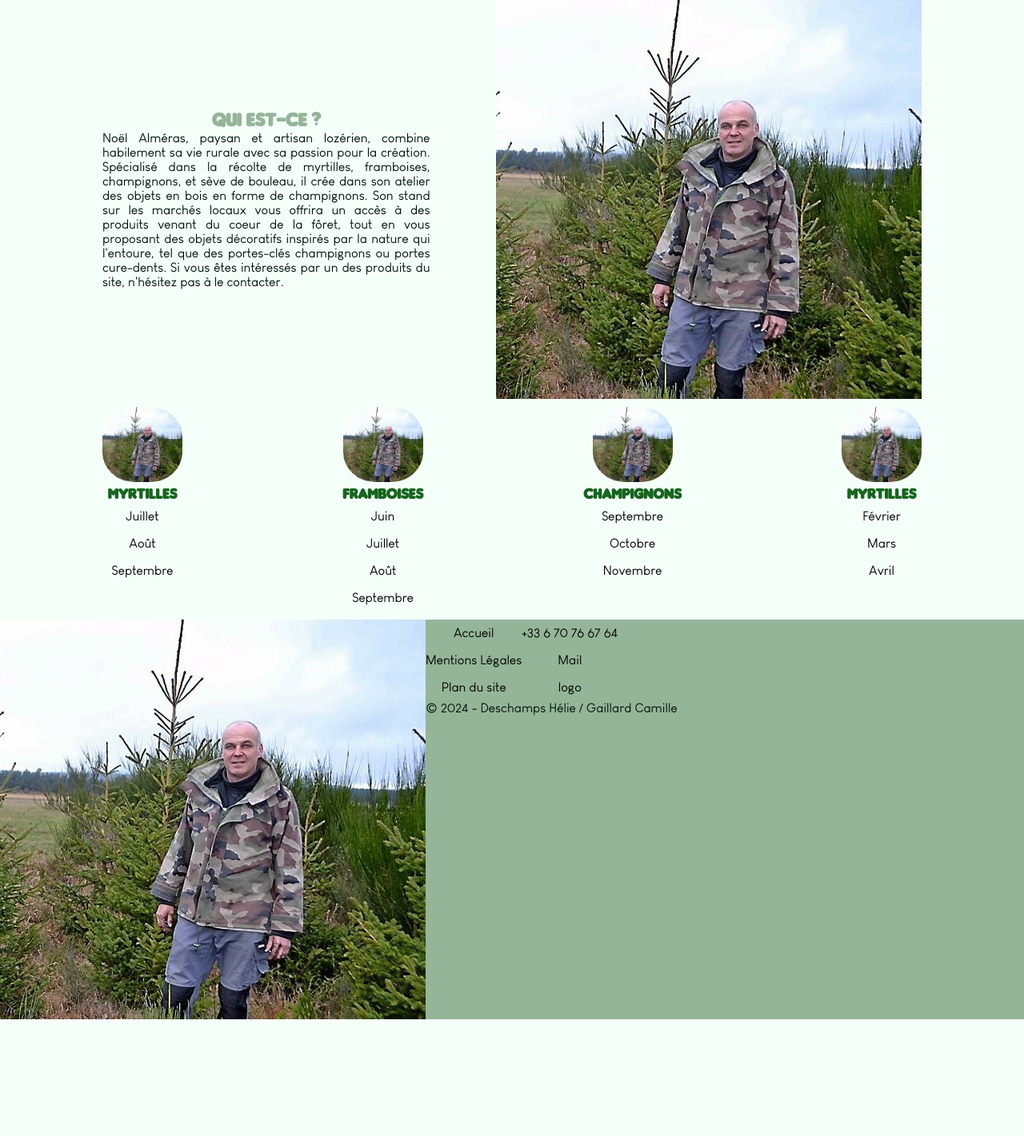
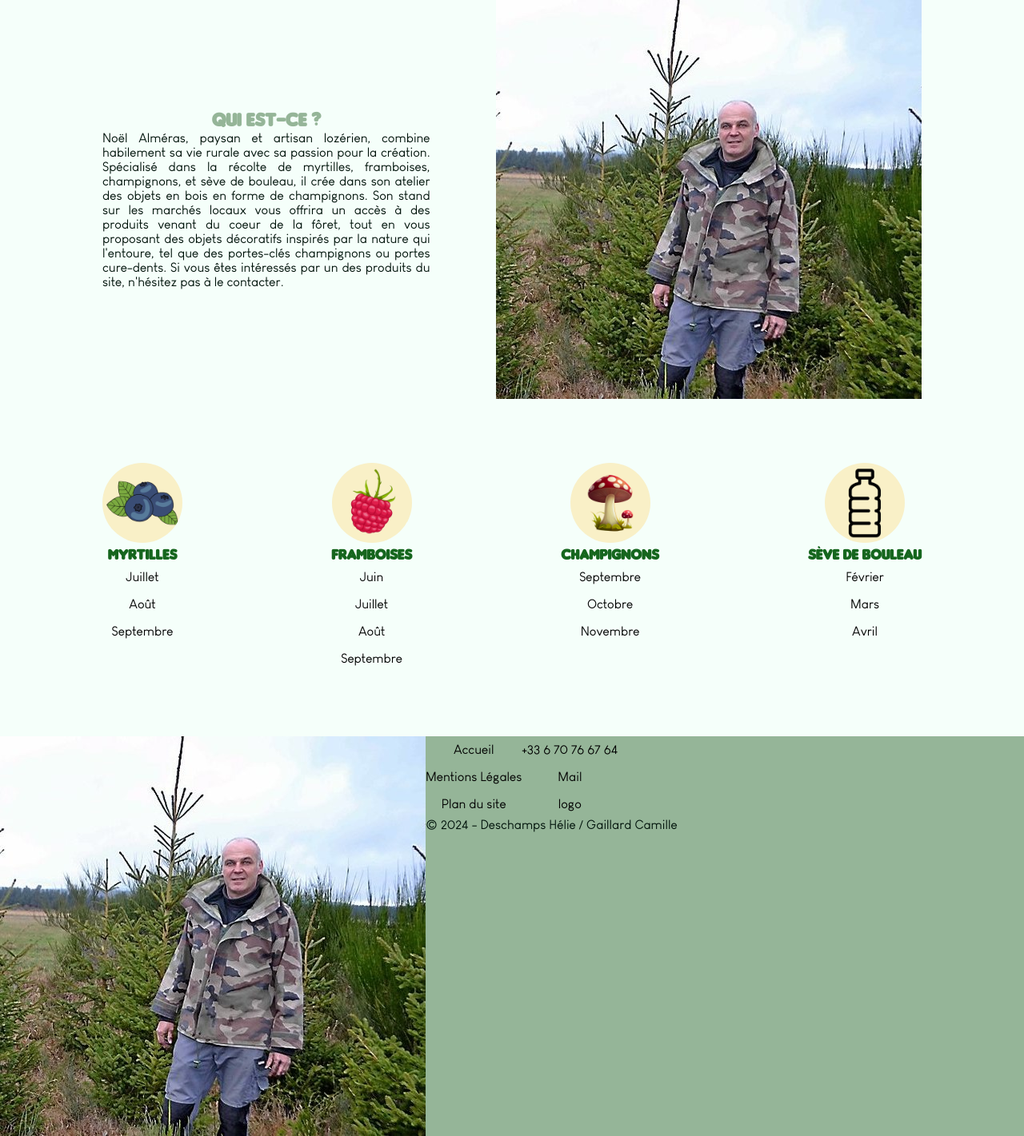
Before and after one commit to gaillardcamille/noelalmeras, a PHP site: page / in a window 1280 px wide. Shown: the part 83-1504 px from the top of the page at 80% size. Before the commit the page ends 1358 px from the top, so only its background shows below. Run offline with PHP 8.4, Linux system fonts and the light colour scheme.

Commit message:
new file:   src/img/black.jpg 	new file:   "src/img/champignon-c\303\250pe.jpg" 	deleted:    src/img/champignon.jpeg 	new file:   src/img/champignons.png 	new file:   src/img/eau-de-bouleau.png 	new file:   src/img/framboises.png 	new file:   src/img/myrtilles.png 	modified:   src/index.php 	modified:   src/style/style.css

```diff
--- a/src/index.php
+++ b/src/index.php
@@ -34,7 +34,7 @@ include_once 'component/header.php';
 		<section id="produits">
 
 			<article>
-				<img src="img/noel.jpg" alt="Les Myrtilles">
+				<img src="img/myrtilles.png" alt="Les Myrtilles">
 				<h3>Myrtilles</h3>
 				<ul>
 					<li>Juillet</li>
@@ -44,7 +44,7 @@ include_once 'component/header.php';
 			</article>
 
 			<article>
-				<img src="img/noel.jpg" alt="Les Framboises">
+				<img src="img/framboises.png" alt="Les Framboises">
 				<h3>Framboises</h3>
 				<ul>
 					<li>Juin</li>
@@ -55,7 +55,7 @@ include_once 'component/header.php';
 			</article>
 
 			<article>
-				<img src="img/noel.jpg" alt="Les Champignons">
+				<img src="img/champignons.png" alt="Les Champignons">
 				<h3>Champignons</h3>
 				<ul>
 					<li>Septembre</li>
@@ -65,8 +65,8 @@ include_once 'component/header.php';
 			</article>
 
 			<article>
-				<img src="img/noel.jpg" alt="La Sève de Bouleau">
-				<h3>Myrtilles</h3>
+				<img src="img/eau-de-bouleau.png" alt="La Sève de Bouleau">
+				<h3>Sève de bouleau</h3>
 				<ul>
 					<li>Février</li>
 					<li>Mars</li>
--- a/src/style/style.css
+++ b/src/style/style.css
@@ -18,8 +18,6 @@ a {
 li {
 	list-style: none;
 }
-
-
 
 /**************************/
 /*         HEADER         */
@@ -85,7 +83,6 @@ nav a:hover {
 	margin: 0;
 }
 
-
 /**************************/
 /*       QUI-EST-CE       */
 /**************************/
@@ -107,14 +104,12 @@ nav a:hover {
 	max-width: 100%;
 }
 
-
-
 /**************************/
 /*        PRODUITS        */
 /**************************/
 
 #produits {
-	margin: 10px 10vw 10px;
+	margin: 5em 10vw 5em;
 	display: flex;
 	flex-direction: row;
 	justify-content: space-between;
@@ -129,7 +124,7 @@ nav a:hover {
 #produits img {
 	width: 100px;
 	height: auto;
-	border-radius: 40%;
+	border-radius: 50%;
 	object-fit: cover;
 }
 
```
Also changed, not shown: src/img/black.jpg (added), src/img/champignon-cèpe.jpg (added), src/img/champignon.jpeg (deleted), src/img/champignons.png (added), src/img/eau-de-bouleau.png (added), src/img/framboises.png (added), src/img/myrtilles.png (added).
